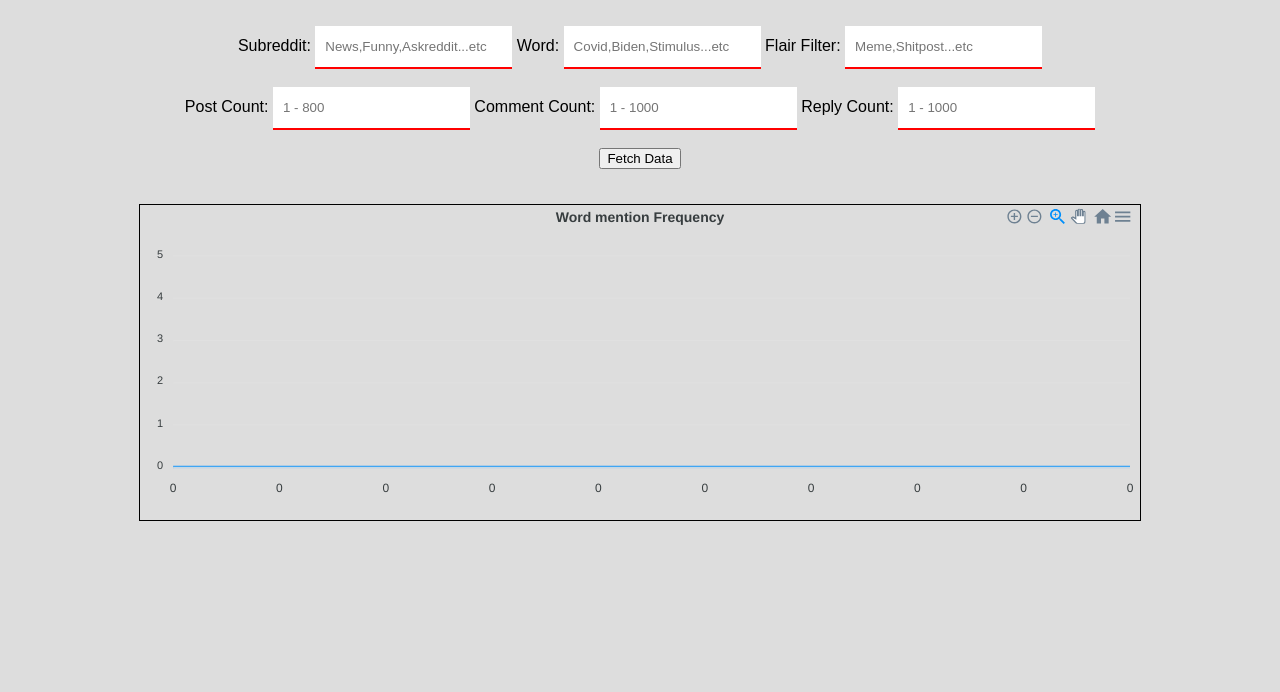
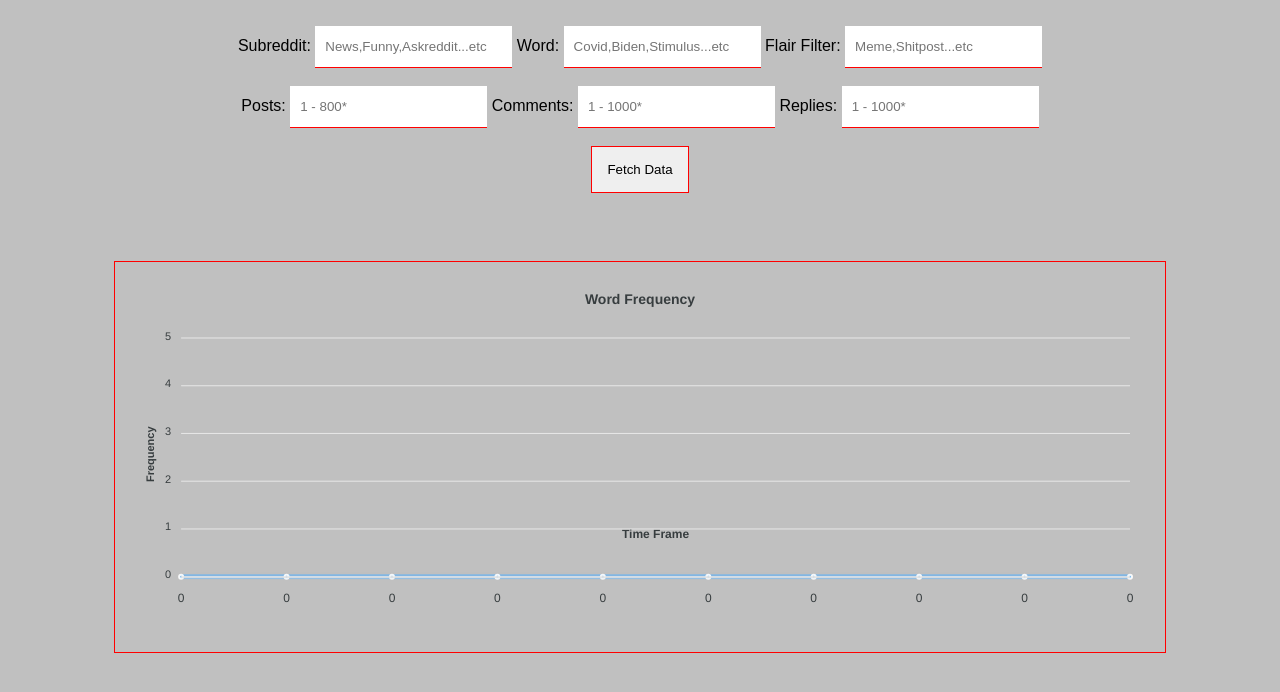
Before and after one commit to Ash112/RedditDataAnalyzer, a Flask app: page / in a window 1280 px wide. Shown: the top 692 px of the page. Run offline with Flask 2, Linux system fonts and the light colour scheme; parts of the project's set-up code (start-up, migrations or seed data) failed here and were passed over; some libraries are stand-ins or nearby versions.

Commit message:
Add files via upload

```diff
--- a/compute.py
+++ b/compute.py
@@ -12,7 +12,7 @@
 # a route where we will intially render the main page with random values?
 @app.route("/")
 def hello():
-    return render_template("index.html", word_frequency = initialvalue(),time_frequency =initialvalue())
+    return render_template("index.html", word_frequency = initialvalue(),time_frequency =initialvalue(),sentiment_frequency = initialvalue())
 
 # a route that takes user inpur(Subreddit and Word) returns frequency over time data
 @app.route('/', methods =["GET", "POST"])
@@ -25,7 +25,7 @@
     commentcount = ""
     replycount = ""
 
-    word_time_frequency_data = [initialvalue(),initialvalue()]
+    word_time_frequency_data = [initialvalue(),initialvalue(),initialvalue(),initialvalue()]
 
     if request.method == "POST":
         #inputs
@@ -52,12 +52,11 @@
             word_time_frequency_data = scrapedata(subreddit,word,postcount,commentcount,replycount,ffilter)
 
             #print(json.loads(word_time_frequency_data[1]))
-            #print(json.loads(word_time_frequency_data[0]))
+            print(word_time_frequency_data[2])
+            #print(word_time_frequency_data[1])
+            #print(word_time_frequency_data[0])
 
-
-
-
-    return render_template("index.html", word_frequency = word_time_frequency_data[0],time_frequency = word_time_frequency_data[1])
+    return render_template("index.html", word_frequency = word_time_frequency_data[0],time_frequency = word_time_frequency_data[1],sentiment_frequency = word_time_frequency_data[2],polarity_frequency = word_time_frequency_data[3])
 
 # run the application
 if __name__ == "__main__":
--- a/datascraper.py
+++ b/datascraper.py
@@ -9,6 +9,12 @@
 import json
 
 import pandas
+
+import math
+
+import decimal
+
+from decimal import *
 
 from emoji import UNICODE_EMOJI
 
@@ -149,6 +155,14 @@
     def Average(lst):
         return sum(lst) / len(lst)
 
+    # -----------------------------------------------------------------------------#
+    # roundup
+    def roundupnew (list):
+        newdata = []
+        for x in list:
+            newdata.append(round(x, 2))
+
+        return newdata
 
     # -----------------------------------------------------------------------------#
 
@@ -319,13 +333,13 @@
 
         hour = "0" + str(date.hour)
 
-        newdate = ((year[2:]) + '.' + str(month[-2:]) + '.' + day[-2:] + ' (' + hour[-2:] + ":00)")
+        #newdate = ((year[2:]) + '.' + str(month[-2:]) + '.' + day[-2:] + ' (' + hour[-2:] + ":00)")
 
-        #newdate = ((year[2:]) + '.' + str(month[-2:]) + '.' + day[-2:] + '.'+hour[-2:] + ".00")
+        newdate = (day[-2:] + '.' + str(month[-2:]) + '.' + year[2:] + '-'+hour[-2:]+ "H")
 
         I_hourlydate.append(str(newdate))
 
-    # grouped hourly data:
+    #grouped hourly data:
 
     #Grouped_hourlydate = set(I_hourlydate)
 
@@ -380,21 +394,18 @@
 
     word_frequency = frequencytable['Frequency'].tolist()
 
-    #date_frequency = frequencytable['Dates'].tolist()
-
     score_frequency = Scoretable['Score'].tolist()
 
-    subjectivity_frequency = Subjectivitytable['SentSubjectivity'].tolist()
+    subjectivity_frequency = roundupnew(Subjectivitytable['SentSubjectivity'].tolist())
 
-    polarity_frequency = Polaritytable['Sentiment_Polarity'].tolist()
+    polarity_frequency = roundupnew(Polaritytable['Sentiment_Polarity'].tolist())
 
     #type_frequency = I_type
 
     #allwords_frequency = I_allwords
 
+    # ---------------------------------------------------------------------------------------#
 
-    return json.dumps(word_frequency),json.dumps(Grouped_hourlydate)
+    print(polarity_frequency)
 
-
-
-#word_time_frequency_data = scrapedata("news","stimulus",25,3,3,'shitpost')
+    return json.dumps(word_frequency),json.dumps(Grouped_hourlydate),json.dumps(subjectivity_frequency),json.dumps(polarity_frequency)
--- a/static/charts.js
+++ b/static/charts.js
@@ -1,47 +1,77 @@
 
-        var word_frequency = JSON.parse(document.querySelector('#word_frequency').value)
+        // vairables from python throught html
 
+        //common date data
+var time_frequency = JSON.parse(document.querySelector('#time_frequency').value)
+
+        //frequencychartoptions
+var word_frequency = JSON.parse(document.querySelector('#word_frequency').value)
+
+        //sentimentchartoptions
+var sentiment_frequency = JSON.parse(document.querySelector('#sentiment_frequency').value)
+
+        //document.write(time_frequency)
+        //document.write(word_frequency)
         //document.write(word_frequency)
 
-        var time_frequency = JSON.parse(document.querySelector('#time_frequency').value)
+         // chart for frequency
+ var options = {
+          series: [
+          {
+            name: "Frequency",
+            data: sentiment_frequency
+          },
 
-        //document.write(time_frequency)
-
-        var options = {
-          series: [{
-            name: "Frequency",
-            data: word_frequency
-
-        }],
+        ],
           chart: {
-          height: 300,
+          height: 350,
           type: 'line',
 
-          zoom: {
-            enabled: true
+          dropShadow: {
+            enabled: true,
+            color: '#000',
+            top: 18,
+            left: 7,
+            blur: 10,
+            opacity: 0.2
+          },
+          toolbar: {
+            show: false
           }
         },
-
+        colors: ['#77B6EA', '#545454'],
         dataLabels: {
-          enabled: false
+          enabled: false,
         },
         stroke: {
-          curve: 'straight',
-          width: 3
+          curve: 'smooth'
         },
         title: {
-          text: 'Word mention Frequency',
-          align: 'center'
+          text: 'Word Frequency',
+          align: 'Center'
         },
         grid: {
+          borderColor: '#e7e7e7',
           row: {
             colors: ['#f3f3f3', 'transparent'], // takes an array which will be repeated on columns
             opacity: 0
           },
         },
+        markers: {
+          size: 2
+        },
         xaxis: {
           categories: time_frequency,
-        }
+          title: {
+            text: 'Time Frame'
+          }
+        },
+        yaxis: {
+          title: {
+            text: 'Frequency'
+          },
+        },
+
         };
 
         var chart = new ApexCharts(document.querySelector("#chart"), options);
--- a/static/style.css
+++ b/static/style.css
@@ -2,7 +2,7 @@
 
 body{
   font-family: 'Work Sans', sans-serif;
-  background: #DDDDDD;
+  background: #C0C0C0;
   text-align: center;
 }
 
@@ -13,7 +13,7 @@
   box-sizing: border-box;
   border: none;
   outline: none;
-  border-bottom: 2px solid red;
+  border-bottom: 1px solid red;
 }
 
 input[type=text]:focus {
@@ -21,19 +21,36 @@
   background-color: #ccffcc;
 }
 
-input[type=submit] {
+button[type=submit] {
 
-  padding: 12px 20px;
-  margin: 8px 0;
+  padding: 15px 15px;
+  margin: 15px 15;
   box-sizing: border-box;
-  border: 12px;
-  color: white;
+  border: 1px solid red;
+  outline: none;
 }
+
+button[type=submit]:focus {
+  width:100px;
+  height:50px;
+  border: 0;
+
+  }
 
 #chart {
   max-width: 1000px;
-  margin: 35px auto;
+  margin: 50px auto;
+  padding: 25px 25px 0px 25px;
   border-style: solid;
+  border: 1px solid red;
+  border-width: 1px;
+
+  #chart1 {
+  max-width: 1000px;
+  margin: 50px auto;
+  padding: 25px 25px 0px 25px;
+  border-style: solid;
+  border: 1px solid red;
   border-width: 1px;
 }
 
@@ -43,14 +60,3 @@
   border-style: solid;
   border-width: 1px;
 )
-
-.button {
-  background-color: #4CAF50; /* Green */
-  border: none;
-  color: white;
-  padding: 15px 32px;
-  text-align: center;
-  text-decoration: none;
-  display: inline-block;
-  font-size: 16px;
-}
--- a/templates/index.html
+++ b/templates/index.html
@@ -11,13 +11,7 @@
 
     <input type="hidden"  id="time_frequency" value="{{ time_frequency }}">
 
-    <input type="hidden"  id="flair_filter" value="{{ ffilter }}">
-
-    <input type="hidden"  id="post_count" value="{{ postcount }}">
-
-    <input type="hidden"  id="comment_count" value="{{ commentcount }}">
-
-    <input type="hidden"  id="reply_count" value="{{ replycount }}">
+    <input type="hidden"  id="sentiment_frequency" value="{{ sentiment_frequency | safe  }}">
 
     <link rel="stylesheet" href="static/style.css">
 
@@ -39,23 +33,23 @@
         <br>
 
     <div class = "userinput">
-        <label for="postcount">Post Count:</label>
-        <input type="text" id="pcount" name="pcount" placeholder="1 - 800">
+        <label for="postcount">Posts:</label>
+        <input type="text" id="pcount" name="pcount" placeholder="1 - 800*">
 
-        <label for="commentcount">Comment Count:</label>
-        <input type="text" id="ccount" name="ccount" placeholder="1 - 1000">
+        <label for="commentcount">Comments:</label>
+        <input type="text" id="ccount" name="ccount" placeholder="1 - 1000*">
 
-        <label for="replycount">Reply Count:</label>
-        <input type="text" id="rcount" name="rcount" placeholder="1 - 1000">
+        <label for="replycount">Replies:</label>
+        <input type="text" id="rcount" name="rcount" placeholder="1 - 1000*">
     </div>
 
 <div class = "userinput">
     <br>
-    <button type="submit">Fetch Data</button>
+    <button type="submit" id="submitbutton">Fetch Data</button>
     </div>
-
+</form>
+    <br>
     <div id="chart"></div>
-
 
 
     <script src="https://cdn.jsdelivr.net/npm/apexcharts"></script>
```
Also changed, not shown: 1 other file.
